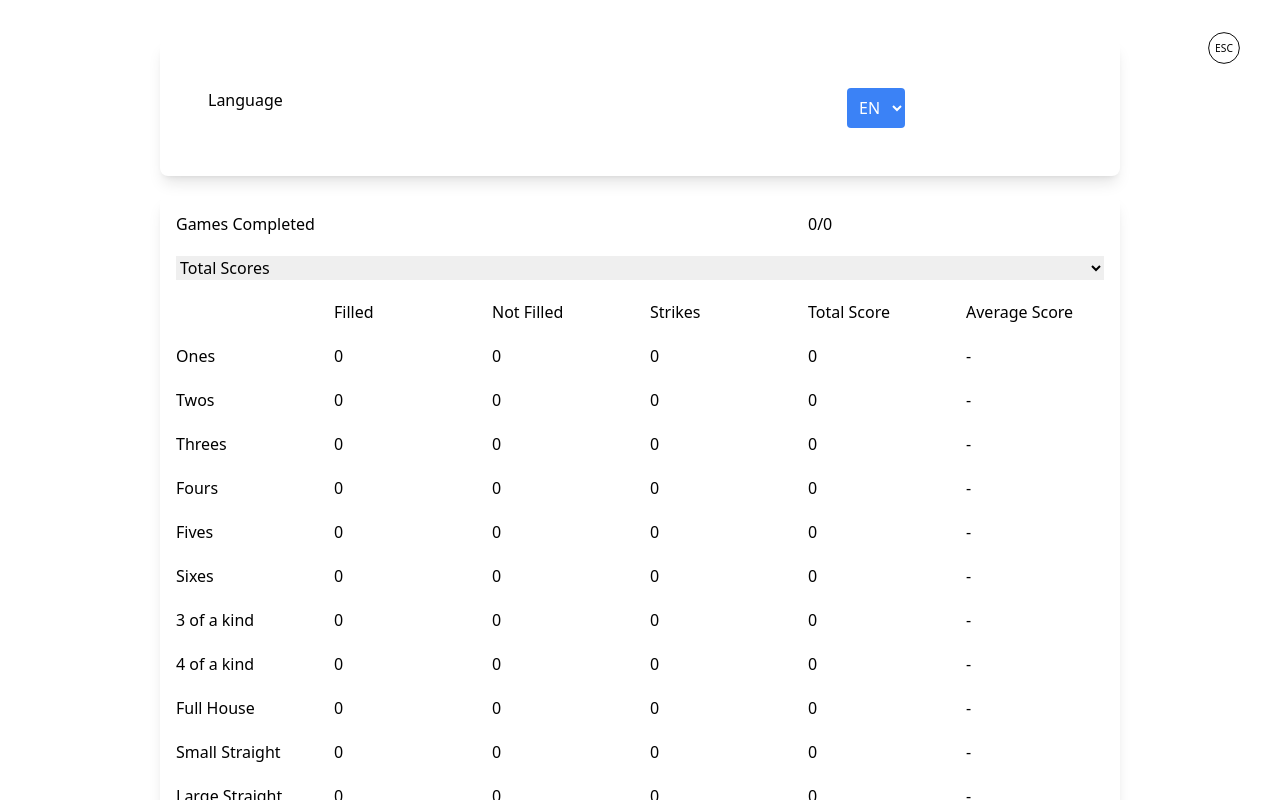
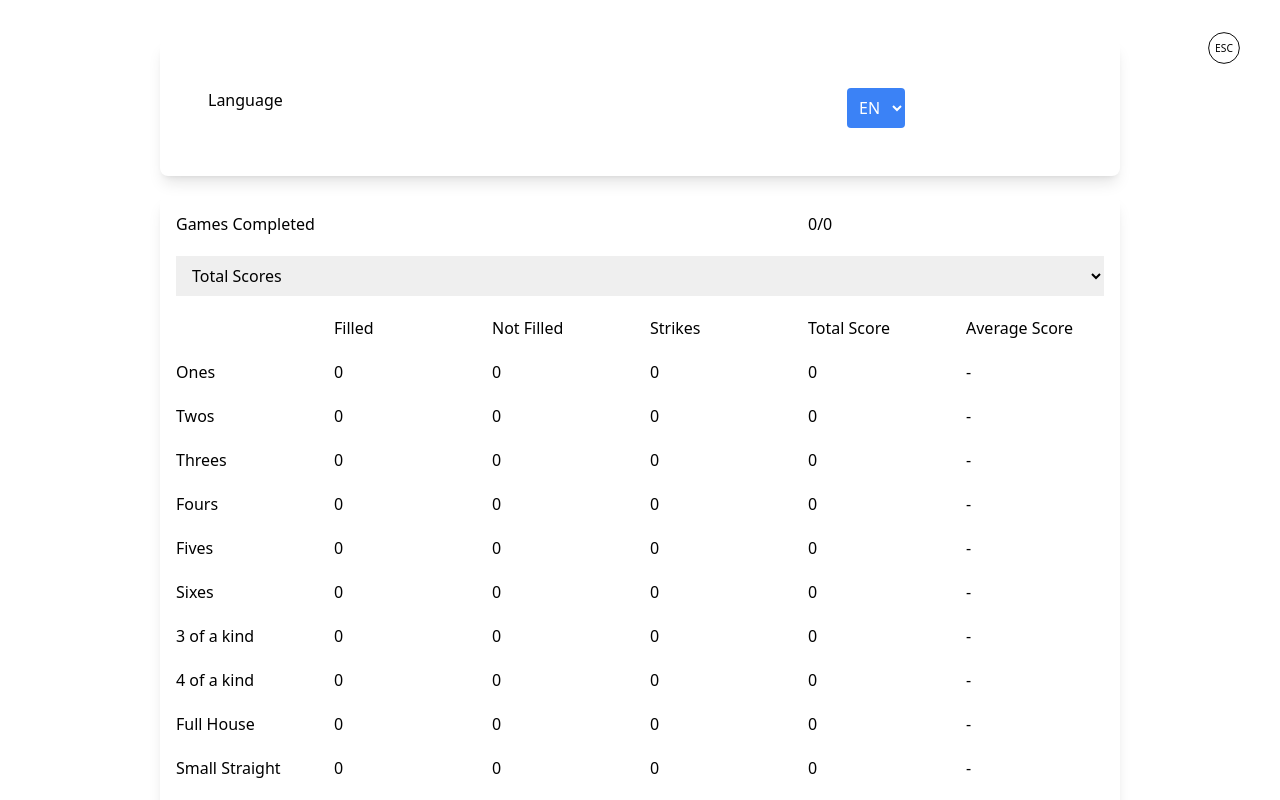
Before and after one commit to henne90gen/yahtzee, a React (Vite) app: page / in a window 1280 px wide. Both pictures are taken after a click on the button 1224 px from the left and 48 px from the top of the page. Shown: the top 800 px of the page. Built offline with nearby package versions, Linux system fonts and the light colour scheme.

Commit message:
Added padding to dropdown

```diff
--- a/src/components/SettingsView.tsx
+++ b/src/components/SettingsView.tsx
@@ -141,7 +141,7 @@ function Statistics() {
                 {games.filter((g) => g.hasBeenCompleted).length}/{games.length}
             </div>
             <select
-                className="col-span-6"
+                className="col-span-6 px-3 py-2"
                 value={selectedNameIndex}
                 onChange={(event) => {
                     event.preventDefault();
```
